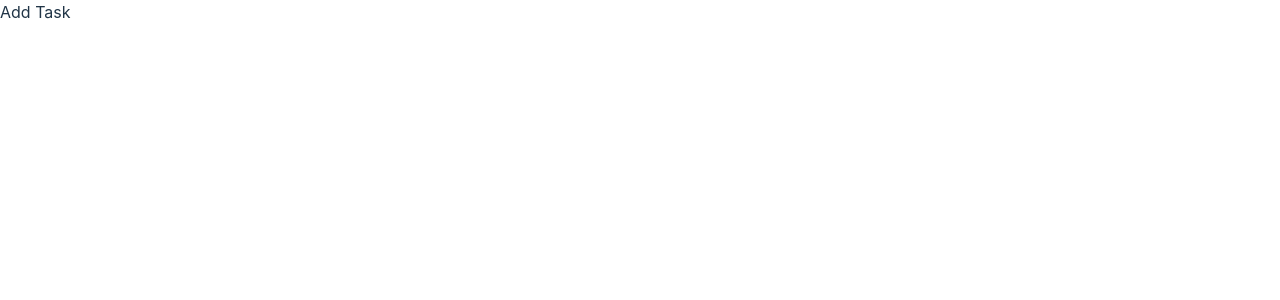
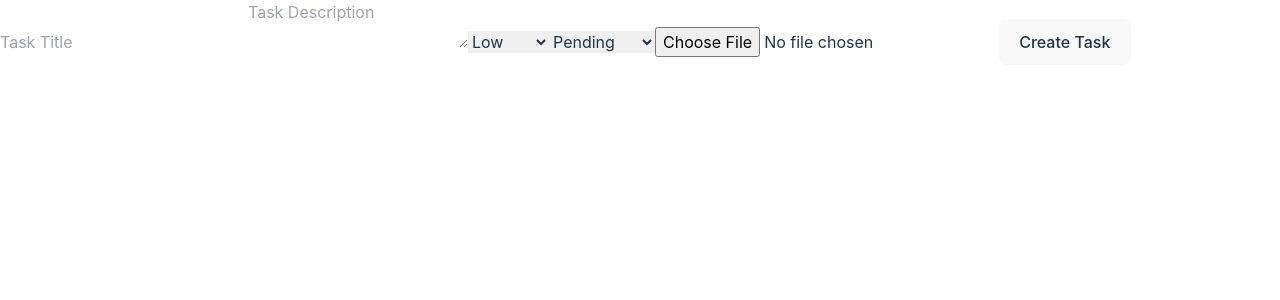
Before and after one commit to Kemoshousha309/task-management, a React (Vite) app: page /add-task in a window 1280 px wide. Shown: the top 300 px of the page. Built offline with nearby package versions, Linux system fonts and the light colour scheme.

Commit message:
integrate with firebase

```diff
--- /dev/null
+++ b/firebaseConfig.ts
@@ -0,0 +1,22 @@
+// Import the functions you need from the SDKs you need
+import { initializeApp } from "firebase/app";
+import { getDatabase } from "firebase/database";
+import { getStorage } from "firebase/storage";
+
+
+const firebaseConfig = {
+  apiKey: "AIzaSyAkbTElc5kullt2QM0YPZjkFPOeD075rzI",
+  authDomain: "task-management-1bc5f.firebaseapp.com",
+  databaseURL:
+    "https://task-management-1bc5f-default-rtdb.europe-west1.firebasedatabase.app",
+  projectId: "task-management-1bc5f",
+  storageBucket: "task-management-1bc5f.appspot.com",
+  messagingSenderId: "366721217755",
+  appId: "1:366721217755:web:6b6442cfccddce521848fe",
+  measurementId: "G-N896D2GD90",
+};
+
+// Initialize Firebase
+const app = initializeApp(firebaseConfig);
+export const database = getDatabase(app);
+export const storage = getStorage(app);
--- a/package.json
+++ b/package.json
@@ -11,6 +11,7 @@
   },
   "dependencies": {
     "@reduxjs/toolkit": "^2.3.0",
+    "firebase": "^11.0.1",
     "react": "^18.3.1",
     "react-dom": "^18.3.1",
     "react-hook-form": "^7.53.1",
--- /dev/null
+++ b/src/CRUD/Tasks.ts
@@ -0,0 +1,73 @@
+import { ref, push, onValue, update, remove } from "firebase/database";
+import { ref as storageRef, uploadBytes, getDownloadURL } from "firebase/storage";
+import { database, storage } from "../../firebaseConfig";
+import { Task } from "../types";
+
+
+export const createTask = async (task: Task, file: File) => {
+  try {
+    // First, upload the image to Firebase Storage and get the URL
+    const imageUrl = await uploadImage(file);
+
+    if (!imageUrl) throw new Error("Image upload failed");
+
+    // Now, create the task with the image URL
+    const tasksRef = ref(database, "tasks");
+    await push(tasksRef, { ...task, image: imageUrl });
+
+  } catch (error) {
+    console.error("Error creating task with image: ", error);
+  }
+};
+
+
+export const fetchTasks = (setTasks: (tasks: Task[]) => void) => {
+  const tasksRef = ref(database, "tasks");
+  onValue(tasksRef, (snapshot) => {
+    const data = snapshot.val();
+    const tasksArray = data
+      ? Object.keys(data).map((key) => ({ id: key, ...data[key] }))
+      : [];
+    setTasks(tasksArray); // Update the state with fetched tasks
+  });
+};
+
+export const updateTask = async (
+  taskId: string,
+  updatedTask: Partial<Task>
+) => {
+  try {
+    const taskRef = ref(database, `tasks/${taskId}`);
+    await update(taskRef, updatedTask);
+  } catch (error) {
+    console.error("Error updating task: ", error);
+  }
+};
+
+export const deleteTask = async (taskId: string) => {
+  try {
+    const taskRef = ref(database, `tasks/${taskId}`);
+    await remove(taskRef);
+  } catch (error) {
+    console.error("Error deleting task: ", error);
+  }
+};
+
+
+export const uploadImage = async (file: File) => {
+  try {
+    // Create a reference to where the image will be stored in Firebase Storage
+    const ref = storageRef(storage, `tasks/${file.name}`);
+
+    // Upload the image to Firebase Storage
+    await uploadBytes(ref, file);
+
+    // Get the image URL
+    const downloadURL = await getDownloadURL(ref);
+
+    return downloadURL; // Return the URL of the uploaded image
+  } catch (error) {
+    console.error("Error uploading image: ", error);
+    return null;
+  }
+};
--- a/src/pages/AddTask.tsx
+++ b/src/pages/AddTask.tsx
@@ -1,11 +1,67 @@
-import React from 'react'
+import { useState } from "react";
+import { createTask } from "../CRUD/Tasks";
+import { useNavigate } from "react-router-dom";
 
 const AddTask = () => {
-  return (
-    <div>
-      Add Task
-    </div>
-  )
+    const [title, setTitle] = useState("");
+    const [description, setDescription] = useState("");
+    const [priority, setPriority] = useState("low");
+    const [state, setState] = useState("pending");
+    const [image, setImage] = useState<File | null>(null);
+
+    const  navigate = useNavigate()
+
+    const handleSubmit = async (e: React.FormEvent) => {
+      e.preventDefault();
+      if (!image) {
+        alert("Please select an image");
+        return;
+      }
+
+      const task = {
+        title,
+        description,
+        priority,
+        state,
+      };
+
+      // Call the function to create a task with an image
+      await createTask(task, image);
+      navigate("/")
+    };
+
+    return (
+      <form onSubmit={handleSubmit}>
+        <input
+          type="text"
+          value={title}
+          onChange={(e) => setTitle(e.target.value)}
+          placeholder="Task Title"
+          required
+        />
+        <textarea
+          value={description}
+          onChange={(e) => setDescription(e.target.value)}
+          placeholder="Task Description"
+          required
+        />
+        <select value={priority} onChange={(e) => setPriority(e.target.value)}>
+          <option value="low">Low</option>
+          <option value="medium">Medium</option>
+          <option value="high">High</option>
+        </select>
+        <select value={state} onChange={(e) => setState(e.target.value)}>
+          <option value="pending">Pending</option>
+          <option value="in-progress">In Progress</option>
+          <option value="completed">Completed</option>
+        </select>
+
+        {/* Input for Image */}
+        <input type="file" onChange={(e) => setImage(e.target.files?.[0] || null)} />
+
+        <button type="submit">Create Task</button>
+      </form>
+    );
 }
 
 export default AddTask
--- a/src/pages/ViewTasks.tsx
+++ b/src/pages/ViewTasks.tsx
@@ -1,11 +1,29 @@
-import React from 'react'
+import { useEffect, useState } from 'react'
+import { Task } from '../types';
+import { fetchTasks } from '../CRUD/Tasks';
+
 
 const ViewTasks = () => {
+    const [tasks, setTasks] = useState<Task[]>([]);
+
+  useEffect(() => {
+    fetchTasks(setTasks); // Fetch tasks on component mount
+  }, []);
+
   return (
     <div>
-      View Tasks
+      <h1>Task List</h1>
+      {tasks.map((task) => (
+        <div key={task.id}>
+          <h2>{task.title}</h2>
+          <p>{task.description}</p>
+          <p>Priority: {task.priority}</p>
+          <p>Status: {task.state}</p>
+          {task.image && <img src={task.image} alt={task.title} style={{ width: "100px", height: "100px" }} />}
+        </div>
+      ))}
     </div>
-  )
+  );
 }
 
 export default ViewTasks
--- /dev/null
+++ b/src/types.ts
@@ -0,0 +1,8 @@
+export interface Task {
+    id?: string,
+    title: string;
+    description: string;
+    priority: string; // e.g., 'low', 'medium', 'high'
+    state: string;    // e.g., 'pending', 'in-progress', 'completed'
+    image?: string;   // URL to the image, optional
+  }
```
Also changed, not shown: 1 other file (tests, documents, lock files or other folders).
